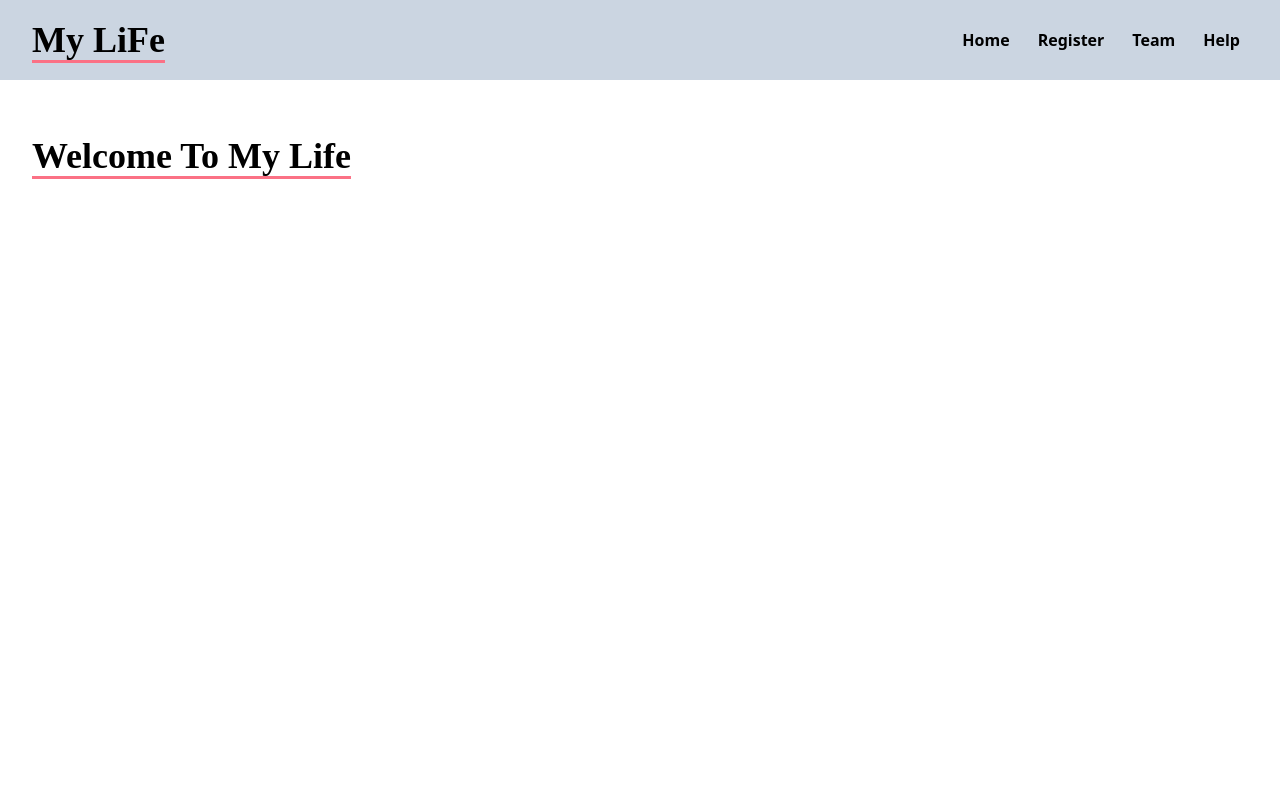
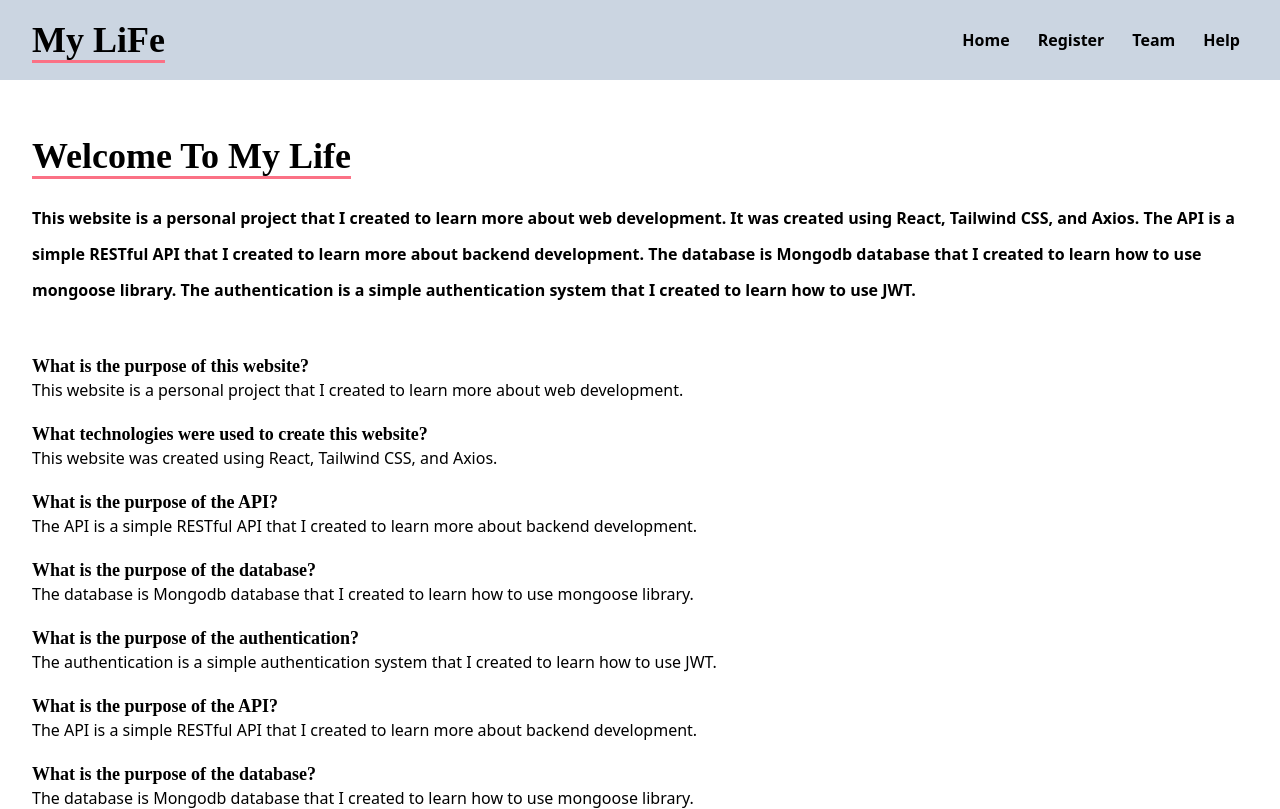
Before and after one commit to alperengokbak/react-router-user-auth, a React (Vite) app: page / in a window 1280 px wide. Built offline with nearby package versions, Linux system fonts and the light colour scheme.

Commit message:
Feature: Created basic a Home page.

```diff
--- a/src/Pages/Help/Faq.jsx
+++ b/src/Pages/Help/Faq.jsx
@@ -3,10 +3,10 @@ import React from "react";
 export default function Faq() {
   return (
     <div className="faq">
-      <h1 className="text-2xl font-serif font-semibold underline underline-offset-8 decoration-rose-400">
+      <h1 className="text-2xl font-serif font-bold underline underline-offset-8 decoration-rose-400">
         Frequently Asked Questions
       </h1>
-      <p className="leading-9">Got questions about this website? We've got answers! If you don't see</p>
+      <p className="leading-9 font-bold">Got questions about this website? We've got answers! If you don't see</p>
 
       <div className="mt-5">
         <h4 className="text-lg font-serif font-semibold">What is the purpose of this website?</h4>
--- a/src/Pages/Home.jsx
+++ b/src/Pages/Home.jsx
@@ -6,6 +6,47 @@ export default function Home() {
       <h1 className="text-4xl font-serif font-semibold underline underline-offset-8 decoration-rose-400">
         Welcome To My Life
       </h1>
+      <p className="leading-9 font-bold">
+        This website is a personal project that I created to learn more about web development. It was created using
+        React, Tailwind CSS, and Axios. The API is a simple RESTful API that I created to learn more about backend
+        development. The database is Mongodb database that I created to learn how to use mongoose library. The
+        authentication is a simple authentication system that I created to learn how to use JWT.
+      </p>
+
+      <div className="mt-5">
+        <h4 className="text-lg font-serif font-semibold">What is the purpose of this website?</h4>
+        <p className="leading-5">
+          This website is a personal project that I created to learn more about web development.
+        </p>
+
+        <h4 className="text-lg font-serif font-semibold mt-5">What technologies were used to create this website?</h4>
+        <p className="leading-5">This website was created using React, Tailwind CSS, and Axios.</p>
+
+        <h4 className="text-lg font-serif font-semibold mt-5">What is the purpose of the API?</h4>
+        <p className="leading-5">
+          The API is a simple RESTful API that I created to learn more about backend development.
+        </p>
+
+        <h4 className="text-lg font-serif font-semibold mt-5">What is the purpose of the database?</h4>
+        <p className="leading-5">
+          The database is Mongodb database that I created to learn how to use mongoose library.
+        </p>
+
+        <h4 className="text-lg font-serif font-semibold mt-5">What is the purpose of the authentication?</h4>
+        <p className="leading-5">
+          The authentication is a simple authentication system that I created to learn how to use JWT.
+        </p>
+
+        <h4 className="text-lg font-serif font-semibold mt-5">What is the purpose of the API?</h4>
+        <p className="leading-5">
+          The API is a simple RESTful API that I created to learn more about backend development.
+        </p>
+
+        <h4 className="text-lg font-serif font-semibold mt-5">What is the purpose of the database?</h4>
+        <p className="leading-5">
+          The database is Mongodb database that I created to learn how to use mongoose library.
+        </p>
+      </div>
     </div>
   );
 }
```
